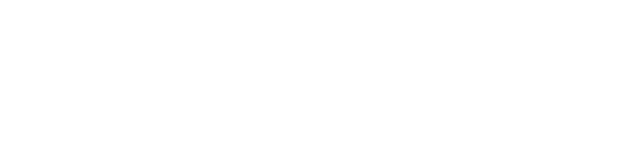
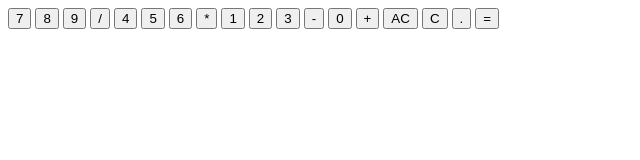
Before and after one commit to NAHammell/calculator, a plain HTML site: page index.html in a window 1280 px wide. Shown: the whole page, without its empty margins (0-640 px from the left). Drawn offline with Linux system fonts and the light colour scheme.

Commit message:
Add buttons

```diff
--- a/index.html
+++ b/index.html
@@ -7,6 +7,42 @@
     </head>
 
     <body>
+        <div id="buttons">
+            <button id="seven" class="button">7</button>
 
+            <button id="eight" class="button">8</button>
+
+            <button id="nine" class="button">9</button>
+
+            <button id="divide" class="button">/</button>
+
+            <button id="four" class="button">4</button>
+
+            <button id="five" class="button">5</button>
+
+            <button id="six" class="button">6</button>
+
+            <button id="multiply" class="button">*</button>
+
+            <button id="one" class="button">1</button>
+
+            <button id="two" class="button">2</button>
+
+            <button id="three" class="button">3</button>
+
+            <button id="subtract" class="button">-</button>
+
+            <button id="zero" class="button">0</button>
+
+            <button id="add" class="button">+</button>
+
+            <button id="clear" class="button">AC</button>
+
+            <button id="delete" class="button">C</button>
+
+            <button id="dot" class="button">.</button>
+
+            <button id="solve" class="button">=</button>
+        </div>
     </body>
 </html>
```
